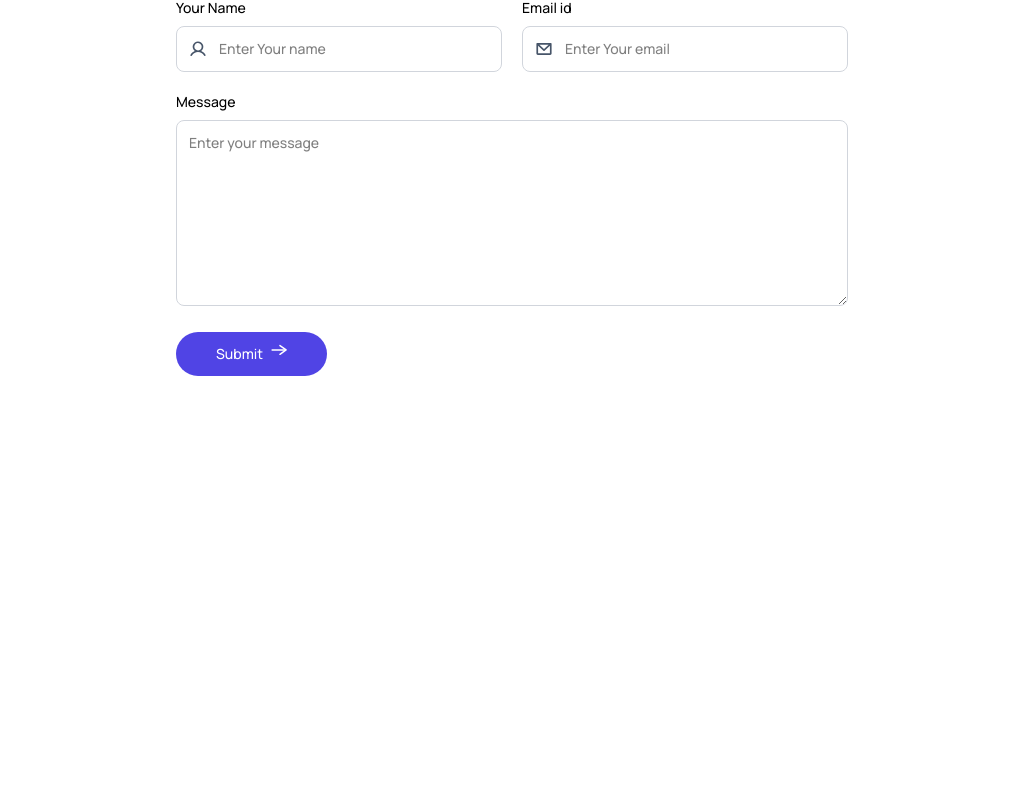
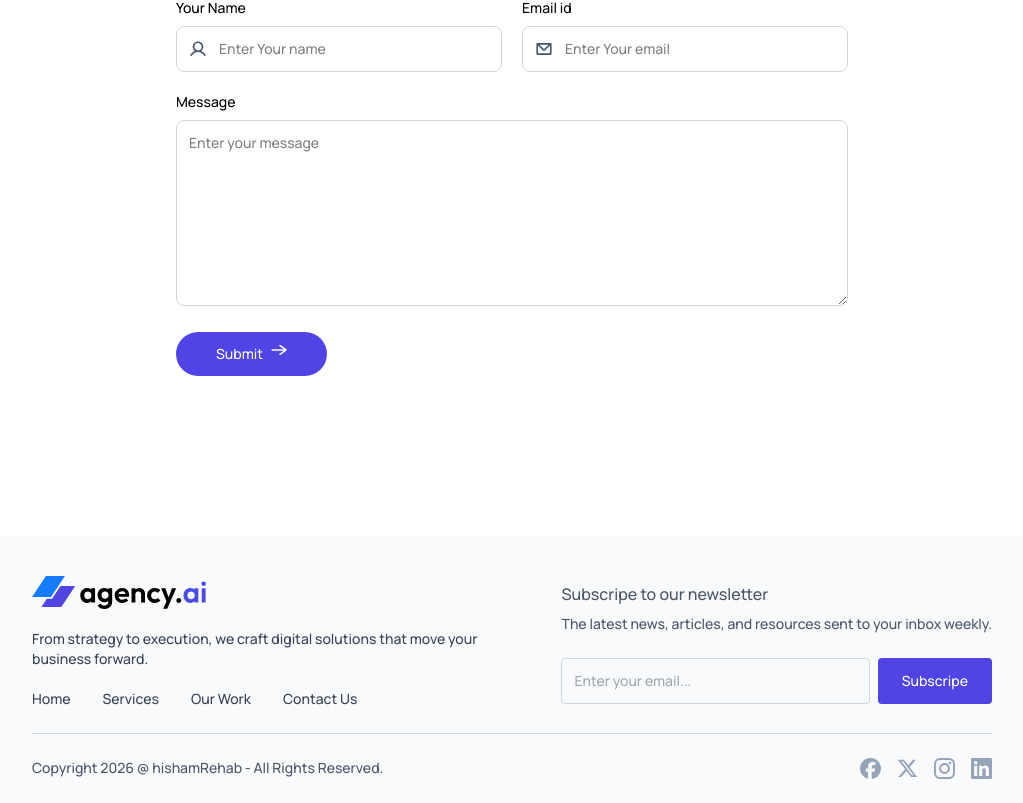
Before and after one commit to hishamrehab/agency-ai-platform, a React (Vite) app: page / in a window 1280 px wide. Shown: the part 3289-4092 px from the top of the page, without its empty margins (128-1151 px from the left). Before the commit the page ends 3665 px from the top, so only its background shows below. Built offline with nearby package versions, Linux system fonts and the light colour scheme.

Commit message:
Footer Section

```diff
--- a/src/App.jsx
+++ b/src/App.jsx
@@ -6,6 +6,7 @@
 import OurWork from "./components/OurWork";
 import Teams from "./components/Teams";
 import ContactUs from "./components/ContactUs";
+import Footer from "./components/Footer";
 
 const App = () => {
   const [theme, setTheme] = useState(
@@ -21,6 +22,7 @@
       <OurWork />
       <Teams />
       <ContactUs />
+      <Footer theme={theme} setTheme={setTheme} />
     </div>
   );
 };
--- /dev/null
+++ b/src/components/Footer.jsx
@@ -0,0 +1,86 @@
+import React from "react";
+import assets from "../assets/assets";
+
+const Footer = ({ theme, setTheme }) => {
+  return (
+    <div
+      className="bg-slate-50 dark:bg-gray-900 pt-10
+    sm:pt-10 mt-20 sm:mt-40 px-4 sm:px-10 lg:px-24
+     xl:px-40"
+    >
+      {/* Footer top */}
+      <div className="flex justify-between lg:items-center max-lg:flex-col gap-10">
+        <div className="space-y-5 text-sm text-gray-700 dark:text-gray-400">
+          <img
+            src={theme === "dark" ? assets.logo_dark : assets.logo}
+            className="w-32 sm:w-44"
+            alt=""
+          />
+          <p className="max-w-md">
+            From strategy to execution, we craft digital solutions that move your business forward.
+          </p>
+          <ul className="flex gap-8">
+            <li>
+              <a className="hover:text-primary" href="#hero">
+                Home
+              </a>
+            </li>
+
+            <li>
+              <a className="hover:text-primary" href="#services">
+                Services
+              </a>
+            </li>
+
+            <li>
+              <a className="hover:text-primary" href="our-work">
+                Our Work
+              </a>
+            </li>
+
+            <li>
+              <a className="hover:text-primary" href="#contact-us">
+                Contact Us
+              </a>
+            </li>
+          </ul>
+        </div>
+        <div className="text-gray-600 dark:text-gray-400">
+          <h3 className="font-semibold">Subscripe to our newsletter</h3>
+          <p className="text-sm mt-2 mb-6">
+            The latest news, articles, and resources sent to your inbox weekly.
+          </p>
+          <div className="flex gap-2 text-sm">
+            <input
+              type="email"
+              placeholder="Enter your email..."
+              className="w-full p-3 text-sm outline-none rounded
+              dark:text-gray-200 bg-transparent border
+              border-gray-300 dark:border-gray-500"
+            />
+            <button className="bg-primary text-white rounded px-6">Subscripe</button>
+          </div>
+        </div>
+      </div>
+      <hr className="border-gray-300 dark:border-gray-600 my-6" />
+
+      {/* footer bottom */}
+      <div
+        className="pb-6 text-sm text-gary-500 flex justify-center
+         sm:justify-between gap-4 flex-wrap"
+      >
+        <p className="text-gray-600 dark:text-gray-400">
+          Copyright 2026 @ hishamRehab - All Rights Reserved.
+        </p>
+        <div className="flex items-center justify-between gap-4">
+          <img src={assets.facebook_icon} alt="" />
+          <img src={assets.twitter_icon} alt="" />
+          <img src={assets.instagram_icon} alt="" />
+          <img src={assets.linkedin_icon} alt="" />
+        </div>
+      </div>
+    </div>
+  );
+};
+
+export default Footer;
```
